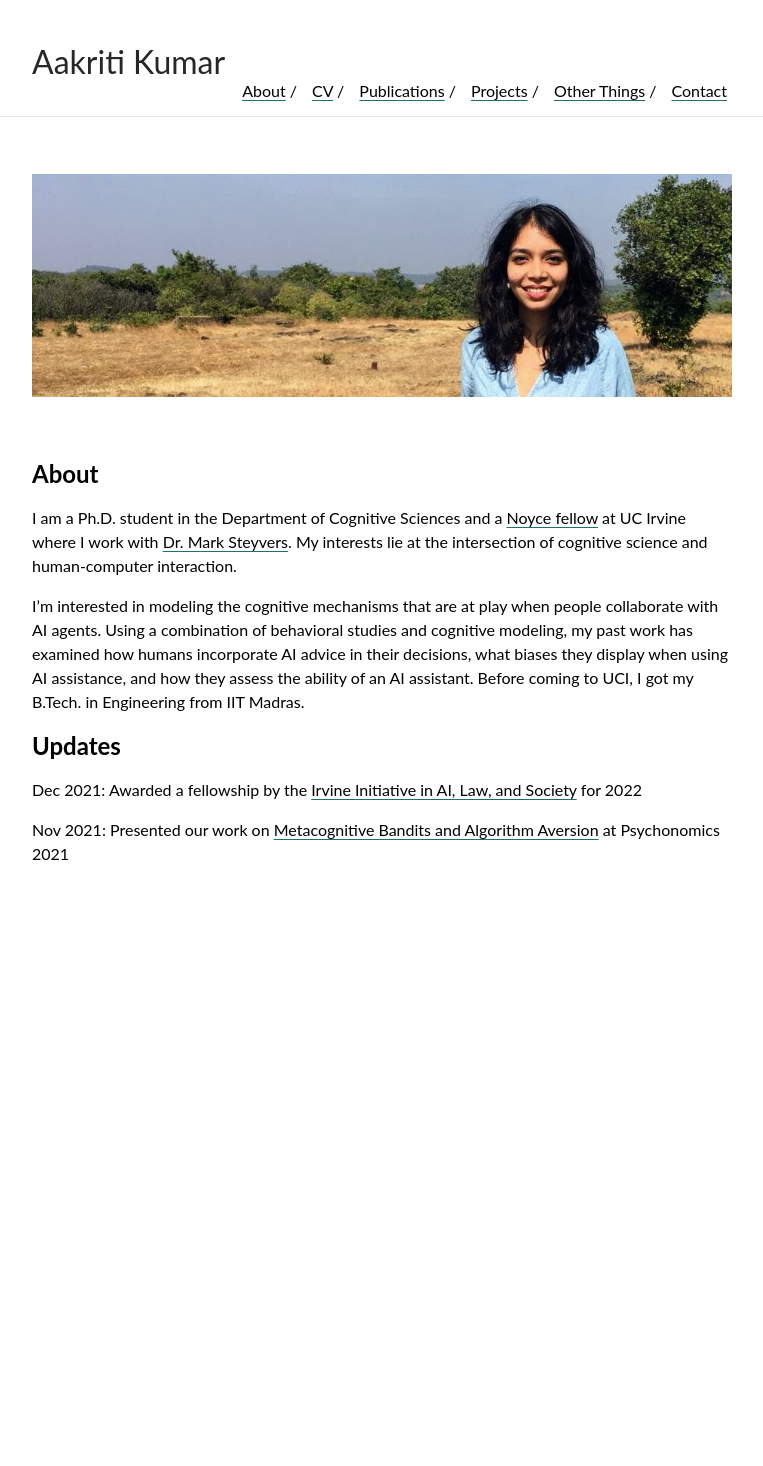
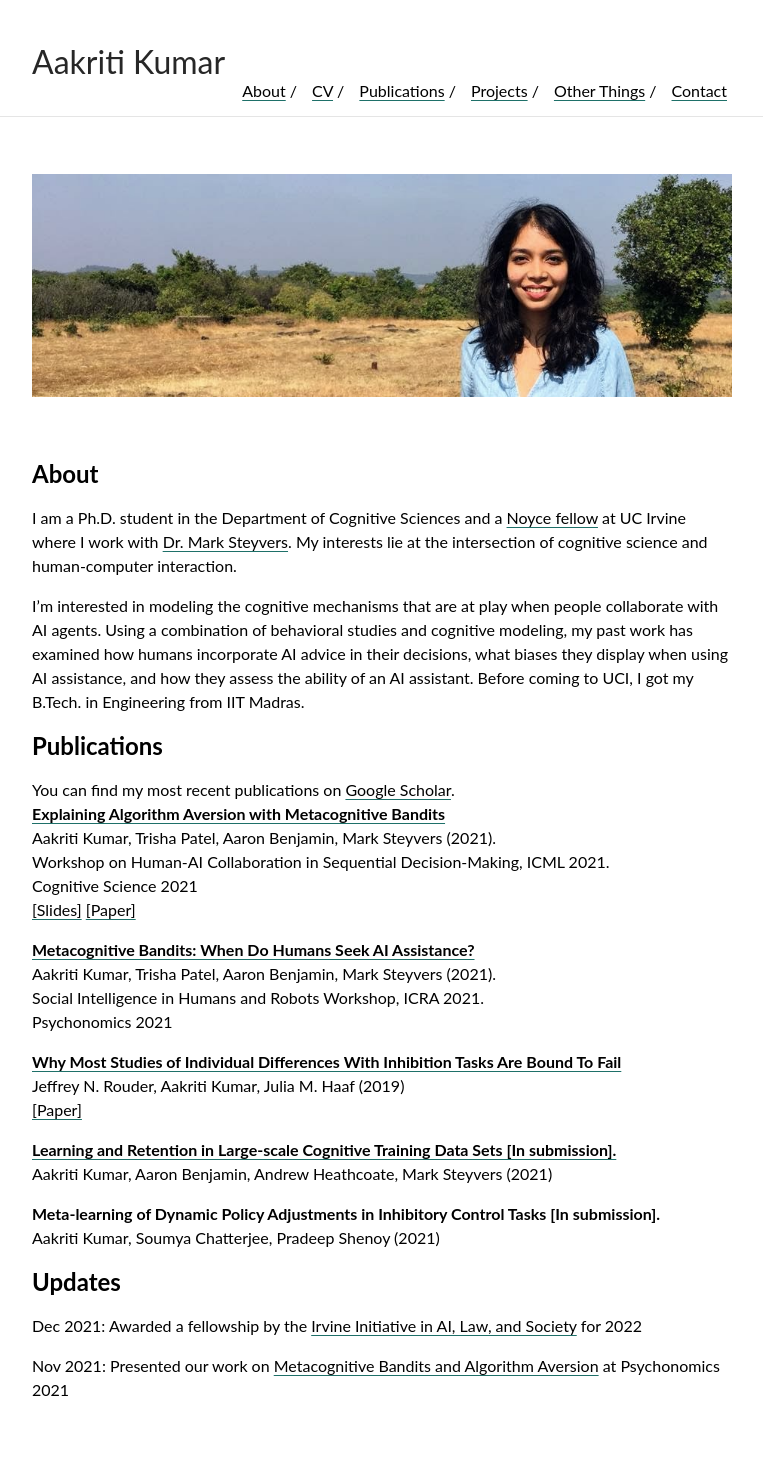
Before and after one commit to aakriti1kumar/aakriti1kumar.github.io, a Jekyll site: the page built from index.md, in a window 1280 px wide. Shown: the whole page, without its empty margins (258-1021 px from the left). Built offline with Jekyll 4.4.1, drawn with Linux system fonts in a browser that asks for light colours; our own code applies the rules of GitHub Pages for plain Markdown files; before the commit the page ends 930 px from its top, so only the background shows below that.

Commit message:
Update index.md

```diff
--- a/index.md
+++ b/index.md
@@ -9,6 +9,30 @@
 
 I'm interested in modeling the cognitive mechanisms that are at play when people collaborate with AI agents. Using a combination of behavioral studies and cognitive modeling, my past work has examined how humans incorporate AI advice in their decisions, what biases they display when using AI assistance, and how they assess the ability of an AI assistant. Before coming to UCI, I got my B.Tech. in Engineering from IIT Madras.
 
+## Publications
+
+You can find my most recent publications on [Google Scholar](https://scholar.google.com/citations?user=XFM1ItgAAAAJ&hl=en).
+<br>
+[**Explaining Algorithm Aversion with Metacognitive Bandits**](https://aakritikumar.com/metaban.html)
+Aakriti Kumar, Trisha Patel, Aaron Benjamin, Mark Steyvers (2021).
+Workshop on Human-AI Collaboration in Sequential Decision-Making, ICML 2021.
+Cognitive Science 2021<br>
+[[Slides]](metaban.pdf) [[Paper]](https://escholarship.org/content/qt7xc470dt/qt7xc470dt.pdf)<br>
+
+[**Metacognitive Bandits: When Do Humans Seek AI Assistance?**](https://aakritikumar.com/metaban.html)
+Aakriti Kumar, Trisha Patel, Aaron Benjamin, Mark Steyvers (2021).
+Social Intelligence in Humans and Robots Workshop, ICRA 2021.
+Psychonomics 2021<br>
+
+[**Why Most Studies of Individual Differences With Inhibition Tasks Are Bound To Fail**](https://aakritikumar.com/p.html)
+Jeffrey N. Rouder, Aakriti Kumar, Julia M. Haaf (2019)<br>
+[[Paper]](p.pdf)<br>
+
+[**Learning and Retention in Large-scale Cognitive Training Data Sets [In submission].**](https://aakritikumar.com/lumos.html)
+Aakriti Kumar, Aaron Benjamin, Andrew Heathcoate, Mark Steyvers (2021)<br>
+
+**Meta-learning of Dynamic Policy Adjustments in Inhibitory Control Tasks [In submission].**
+Aakriti Kumar, Soumya Chatterjee, Pradeep Shenoy (2021)<br>
 
 
 ## Updates
```
